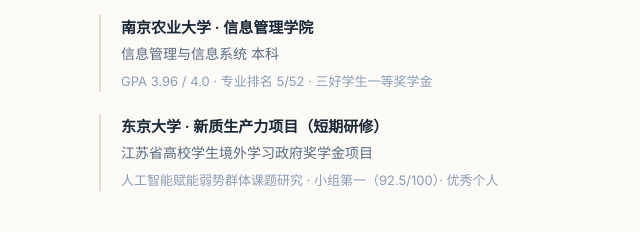
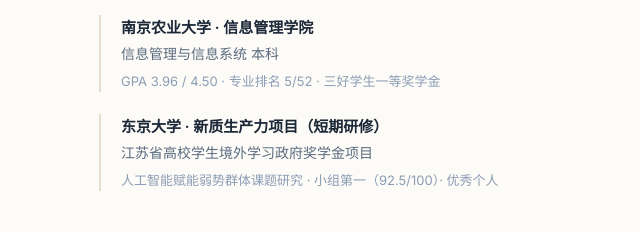
Before and after one commit to XDforever-lab/XDforever-lab.github.io, a plain HTML site: page index.html in a window 1280 px wide. Shown: the part 467-699 px from the top of the page, 139-779 px from the left. Drawn offline with nearby package versions, Linux system fonts and the light colour scheme.

Commit message:
修正GPA满绩为4.50

```diff
--- a/index.html
+++ b/index.html
@@ -334,7 +334,7 @@
         <span class="edu-date">2023.09 – 2027.06（预期）</span>
       </div>
       <div class="edu-degree">信息管理与信息系统 本科</div>
-      <div class="edu-detail">GPA 3.96 / 4.0 · 专业排名 5/52 · 三好学生一等奖学金</div>
+      <div class="edu-detail">GPA 3.96 / 4.50 · 专业排名 5/52 · 三好学生一等奖学金</div>
     </div>
 
     <div class="edu-item">
```
